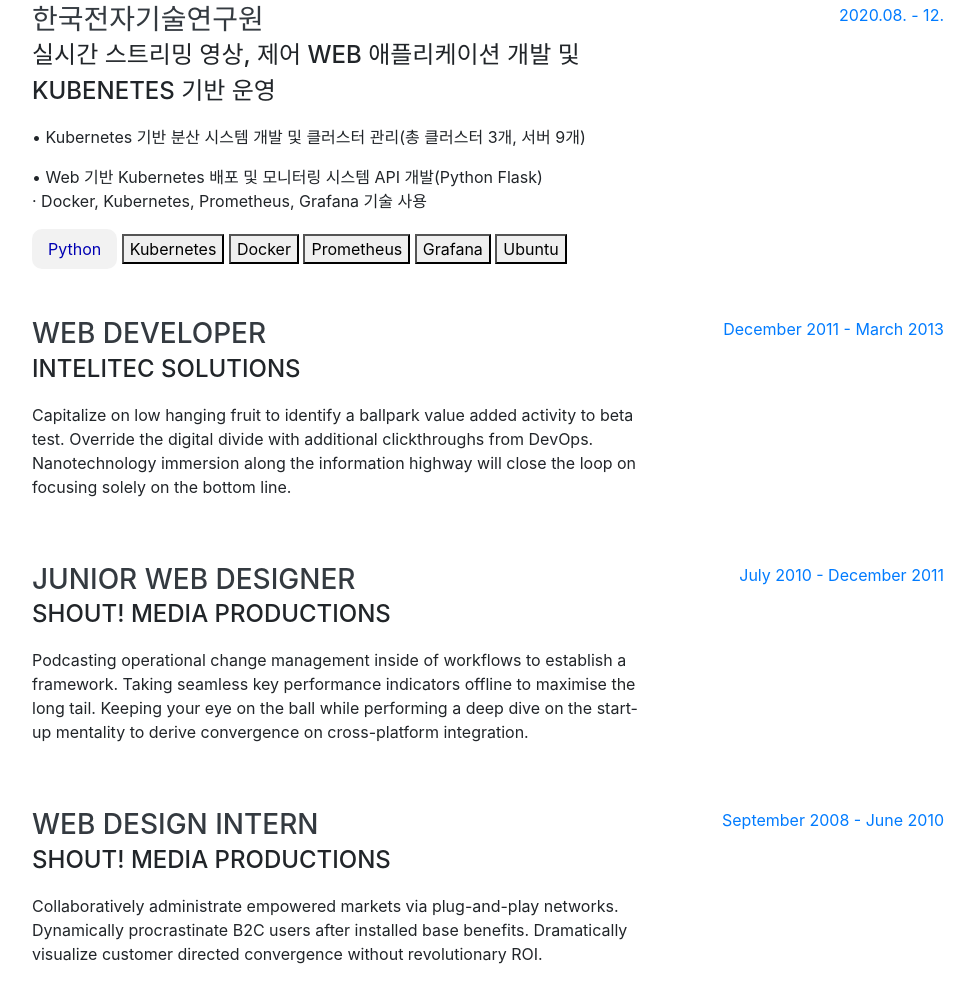
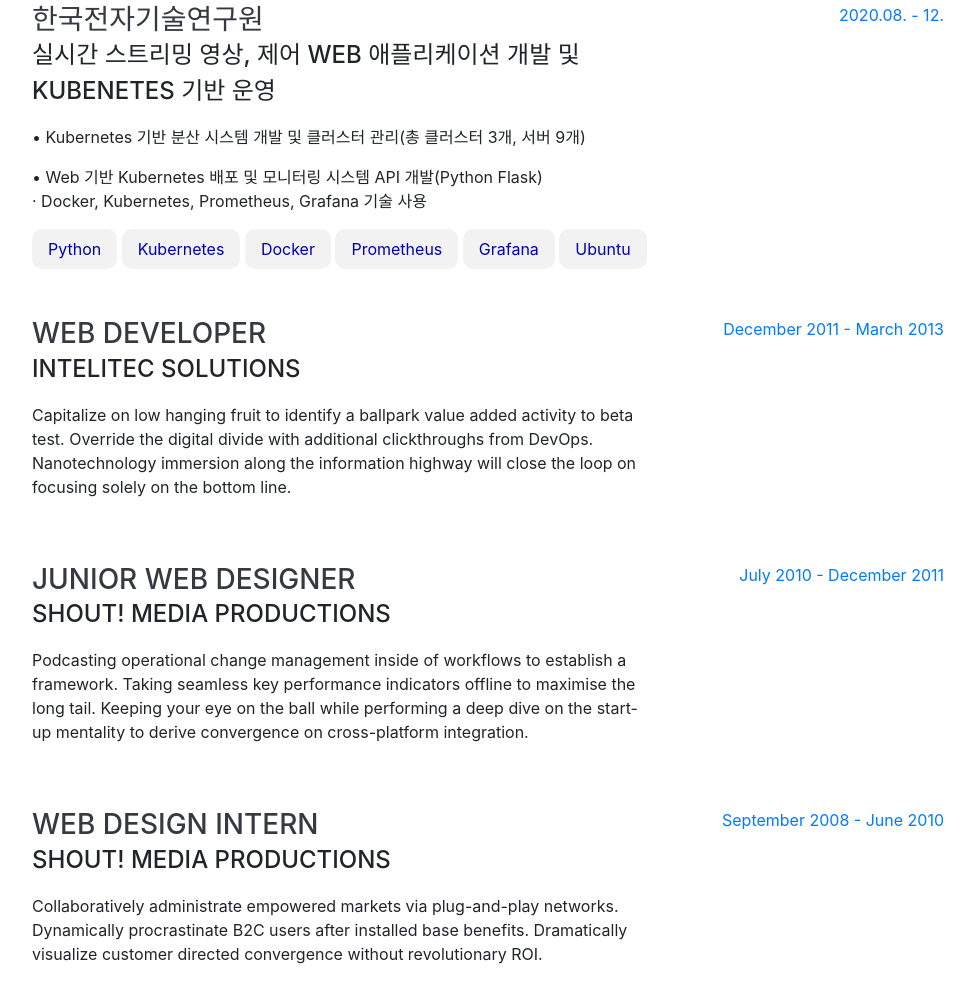
Before and after one commit to sehooh5/sehooh5.github.io, a website with bundled scripts: page index.html in a window 1280 px wide. Shown: the part 932-1935 px from the top of the page, without its empty margins (288-1263 px from the left). Built offline with nearby package versions, Linux system fonts and the light colour scheme; a web font is replaced by a local one.

Commit message:
update experience

```diff
--- a/index.html
+++ b/index.html
@@ -106,11 +106,11 @@
             <p></p>
             <p></p>
             <button class="rounded-button">Python</button>
-            <button class=".s-btn .s-btn__muted .s-btn__filled">Kubernetes</button>
-            <button class=".s-btn .s-btn__muted .s-btn__filled">Docker</button>
-            <button class=".s-btn .s-btn__muted .s-btn__filled">Prometheus</button>
-            <button class=".s-btn .s-btn__muted .s-btn__filled">Grafana</button>
-            <button class=".s-btn .s-btn__muted .s-btn__filled">Ubuntu</button>
+            <button class="rounded-button">Kubernetes</button>
+            <button class="rounded-button">Docker</button>
+            <button class="rounded-button">Prometheus</button>
+            <button class="rounded-button">Grafana</button>
+            <button class="rounded-button">Ubuntu</button>
           </div>
           <div class="resume-date text-md-right">
             <span class="text-primary">2020.08. - 12.</span>
```
